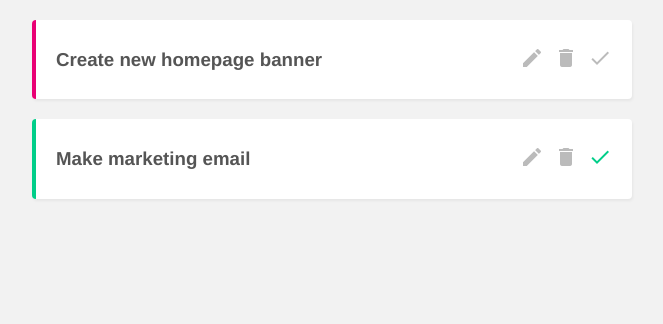
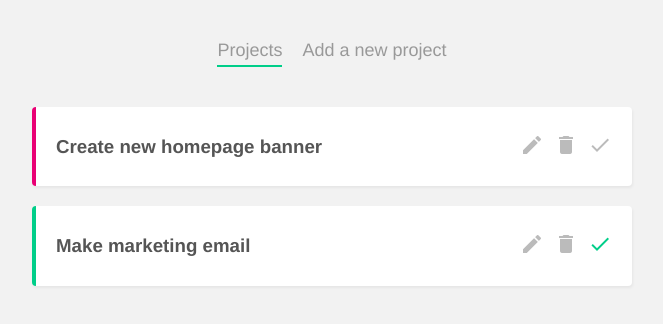
Before and after one commit to vue-course-ps3/project-planner, a Vue app: page / in a window 1280 px wide. Shown: the top 324 px of the page, without its empty margins (308-971 px from the left). Built offline with nearby package versions, Linux system fonts and the light colour scheme; data requests are answered from the project's data file.

Commit message:
lesson 65

```diff
--- a/src/App.vue
+++ b/src/App.vue
@@ -1,6 +1,18 @@
 <template>
+  <Navbar/>
   <router-view/>
 </template>
+
+<script>
+import Navbar from './components/Navbar.vue';
+
+export default {
+  components: {
+    Navbar
+  }
+}
+</script>
+
 
 <style>
 body{
--- /dev/null
+++ b/src/components/Navbar.vue
@@ -0,0 +1,30 @@
+<template>
+    <nav class="main-nav">
+        <router-link :to="{name: 'Home'}">Projects</router-link>
+        <router-link :to="{name: 'AddProject'}">Add a new project</router-link>
+    </nav>
+</template>
+
+<script>
+export default {
+
+}
+</script>
+
+<style>
+ .main-nav {
+    text-align: center;
+    margin: 40px auto;
+  }
+  .main-nav a{
+    display: inline-block;
+    text-decoration: none;
+    margin: 0 10px;
+    color: #999;
+    font-size: 18px;
+  }
+  a.router-link-active {
+    border-bottom: 2px solid #00ce89;
+    padding-bottom: 4px;
+  }
+</style>
```
